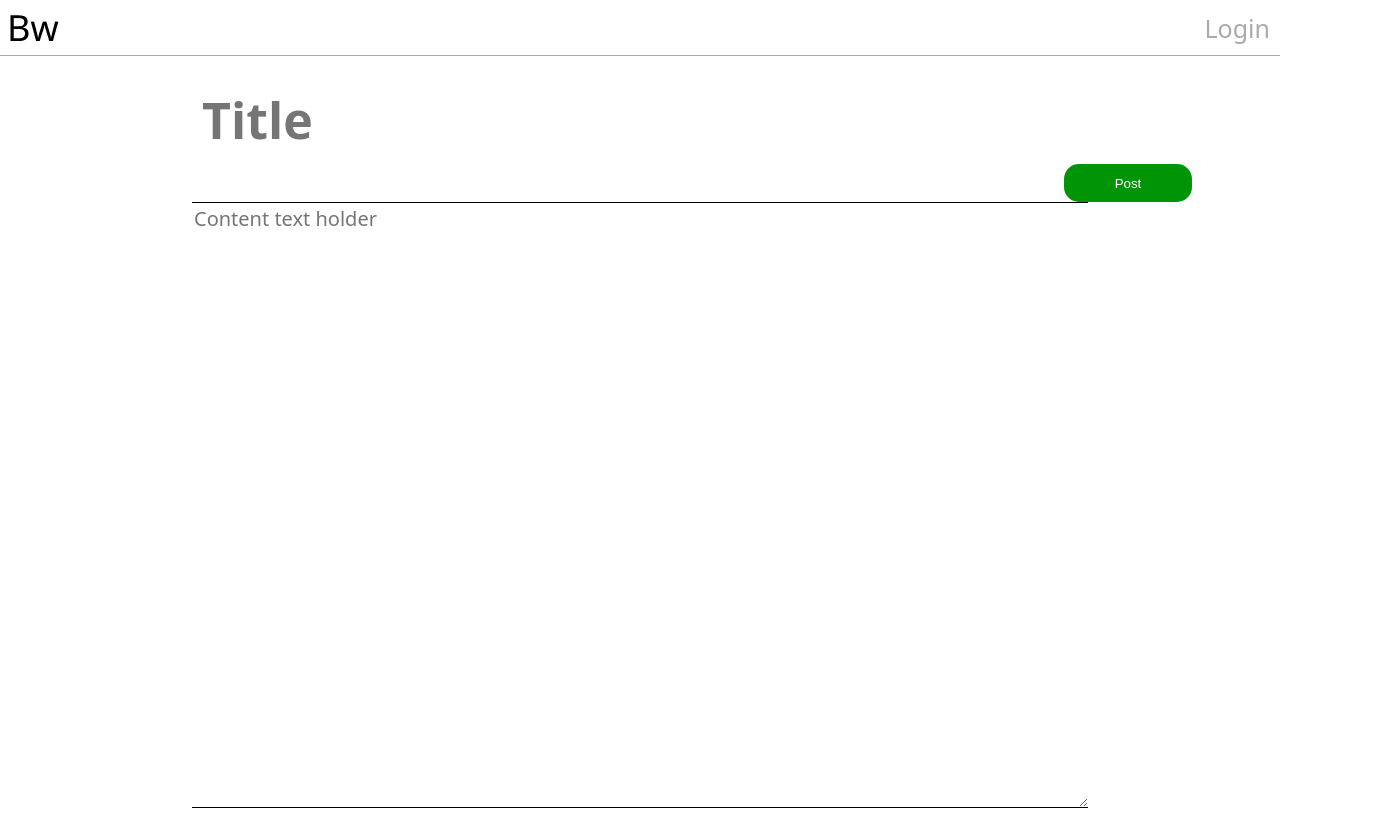
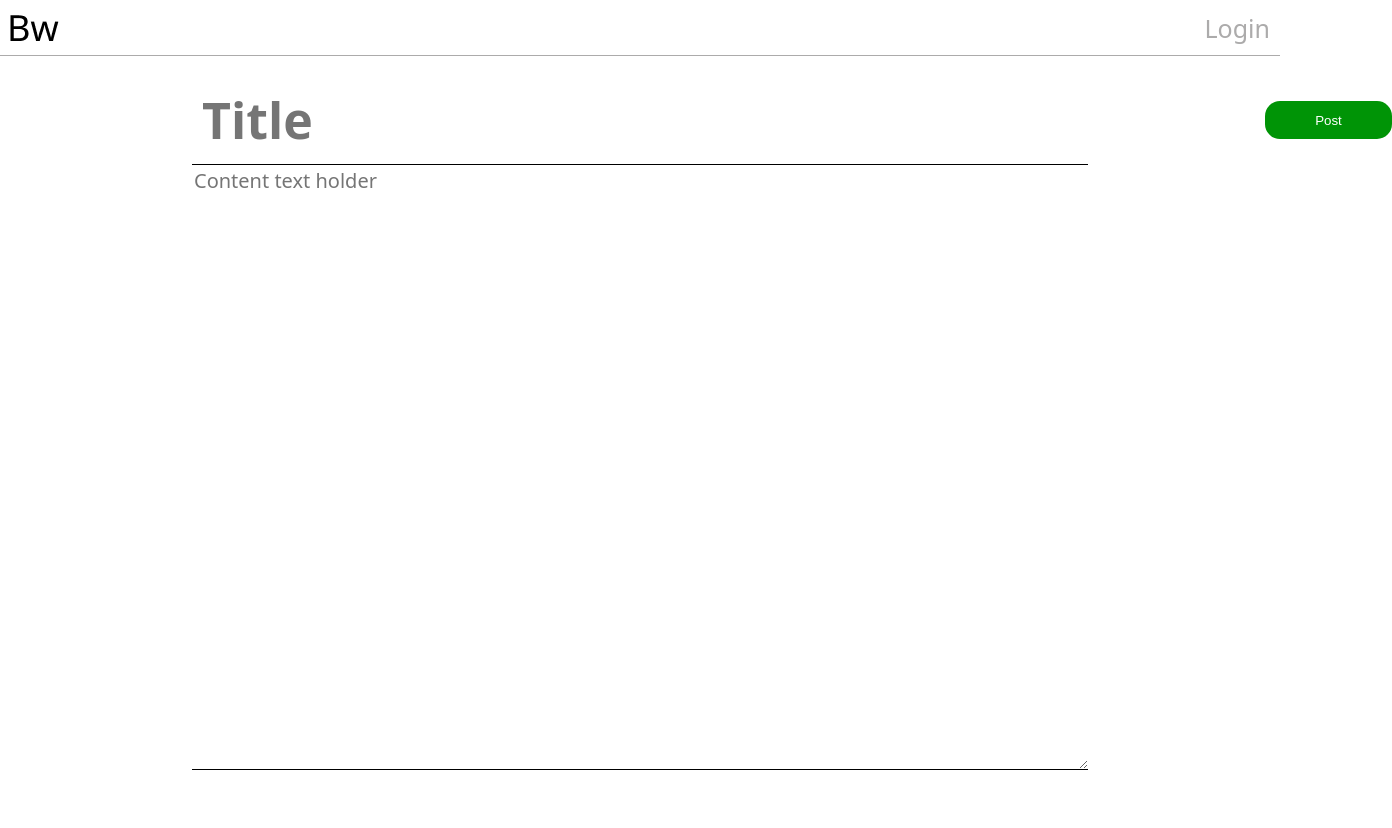
Before and after one commit to Nochiski/CSE426Project, a React (Create React App) app in the folder frontend/: page /write in a window 1280 px wide. Shown: the whole page, 1392 px wide, since content can reach past the window. After the commit the page ends 800 px from the top, so only its background shows below. Built offline with nearby package versions, Linux system fonts and the light colour scheme.

Commit message:
made debug changes

```diff
--- a/frontend/src/css/WritePost.css
+++ b/frontend/src/css/WritePost.css
@@ -8,10 +8,9 @@
 
 .write_post_input_container {
     display: flex;
-    flex-direction: column; /* Stack items vertically */
+    flex-direction: row; /* Stack items vertically */
     align-items: flex-start; /* Align items at the start (left side) */
-    width: 70%;
-    min-width: 1000px;
+    min-width: 1200px;
     padding: 0; /* Reset padding for container */
 }
 
@@ -56,5 +55,5 @@
     border-radius: 15px;
     width: 128px;
     height: 38px;
-    align-self: flex-end; /* Align the button to the end of the container */
+    align-self: center; /* Align the button to the end of the container */
 }
```
